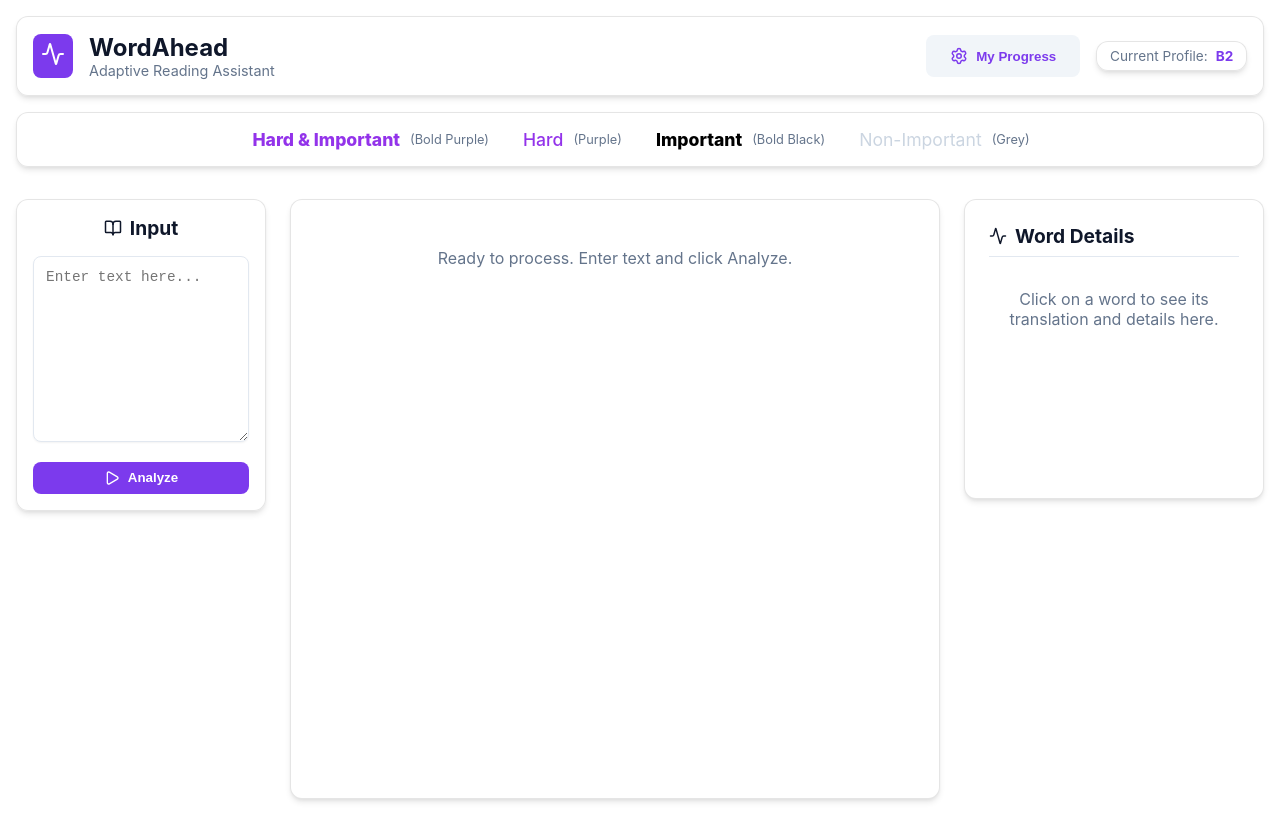
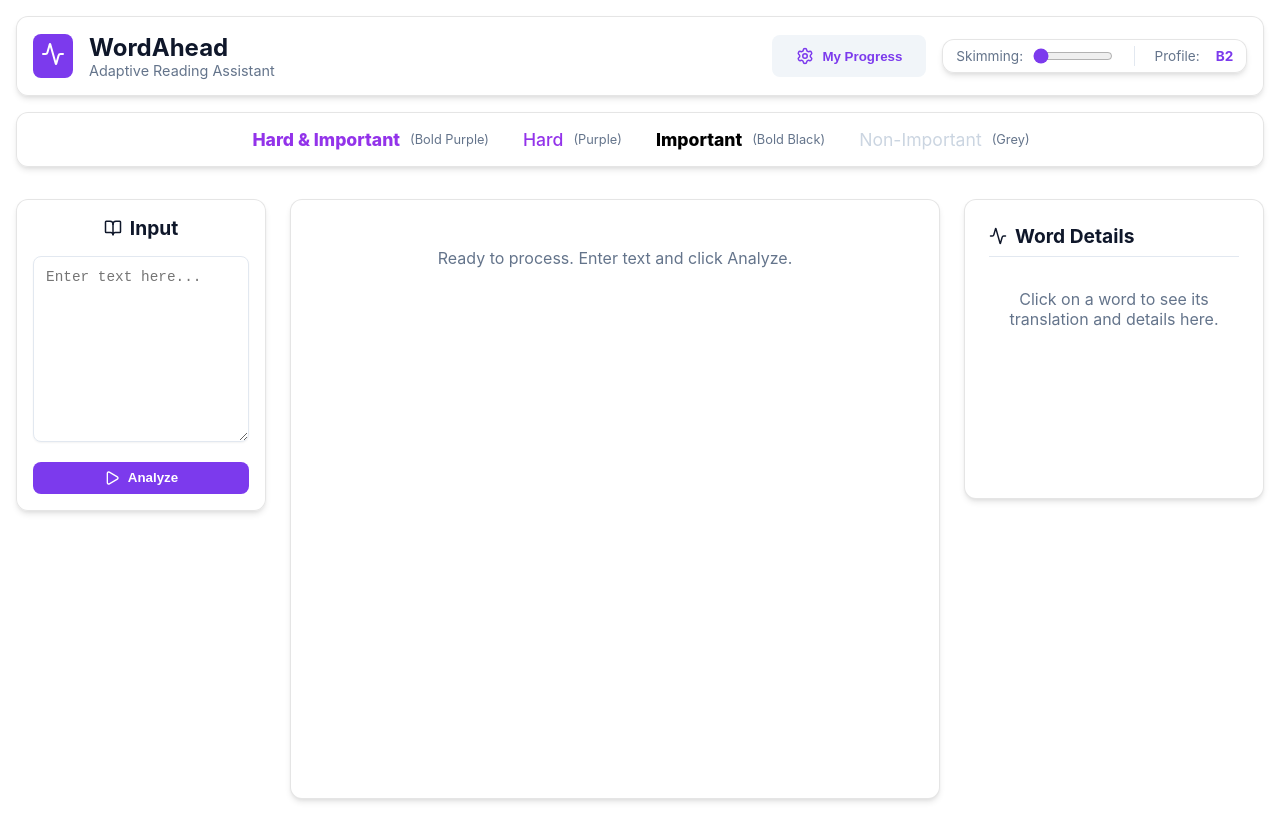
Before and after one commit to AminaOmari/GP-TSM-WordAhead, a React (Vite) app in the folder frontend/: page / in a window 1280 px wide. Built offline with nearby package versions, Linux system fonts and the light colour scheme.

Commit message:
Add Skimming Slider for dynamic GP-TSM text condensation

```diff
--- a/frontend/src/App.jsx
+++ b/frontend/src/App.jsx
@@ -50,6 +50,7 @@ function App() {
   const [translation, setTranslation] = useState(null);
   const [transLoading, setTransLoading] = useState(false);
   const [showDashboard, setShowDashboard] = useState(false);
+  const [skimmingLevel, setSkimmingLevel] = useState(0); // 0 = Show All, higher = More Condensed
 
   // Persistence State
   const [learnedWords, setLearnedWords] = useState(() => {
@@ -172,8 +173,18 @@ function App() {
           <button className="btn" onClick={() => setShowDashboard(true)} style={{ display: 'flex', gap: '0.5rem', alignItems: 'center', background: 'var(--bg-secondary)', color: 'var(--accent)' }}>
             <Settings size={18} /> My Progress
           </button>
-          <div className="glass" style={{ padding: '0.4rem 0.8rem', fontSize: '0.85rem', display: 'flex', alignItems: 'center', gap: '0.5rem' }}>
-            <span style={{ color: 'var(--text-secondary)' }}>Current Profile:</span>
+          <div className="glass" style={{ padding: '0.4rem 0.8rem', fontSize: '0.85rem', display: 'flex', alignItems: 'center', gap: '1rem' }}>
+            <div style={{ display: 'flex', alignItems: 'center', gap: '0.5rem' }}>
+              <span style={{ color: 'var(--text-secondary)' }}>Skimming:</span>
+              <input
+                type="range" min="0" max="3" step="1"
+                value={skimmingLevel}
+                onChange={(e) => setSkimmingLevel(parseInt(e.target.value))}
+                style={{ width: '80px', accentColor: 'var(--accent)' }}
+              />
+            </div>
+            <div style={{ borderLeft: '1px solid #e2e8f0', height: '1.2rem', margin: '0 0.2rem' }}></div>
+            <span style={{ color: 'var(--text-secondary)' }}>Profile:</span>
             <span style={{ fontWeight: 'bold', color: 'var(--accent)' }}>{userLevel}</span>
           </div>
         </div>
@@ -272,9 +283,14 @@ function App() {
                     key={i}
                     className={className}
                     onClick={() => handleWordClick(t)}
-                    initial={{ opacity: 0 }}
-                    animate={{ opacity: 1 }}
-                    transition={{ delay: i * 0.001 }}
+                    animate={{
+                      opacity: t.importance < skimmingLevel ? 0.1 : 1,
+                      scale: 1
+                    }}
+                    transition={{
+                      delay: i * 0.001,
+                      opacity: { duration: 0.3 }
+                    }}
                     whileHover={{ scale: 1.05 }}
                     title={t.cefr ? `Level: ${t.cefr} | Imp: ${t.importance}` : null}
                   >
```
